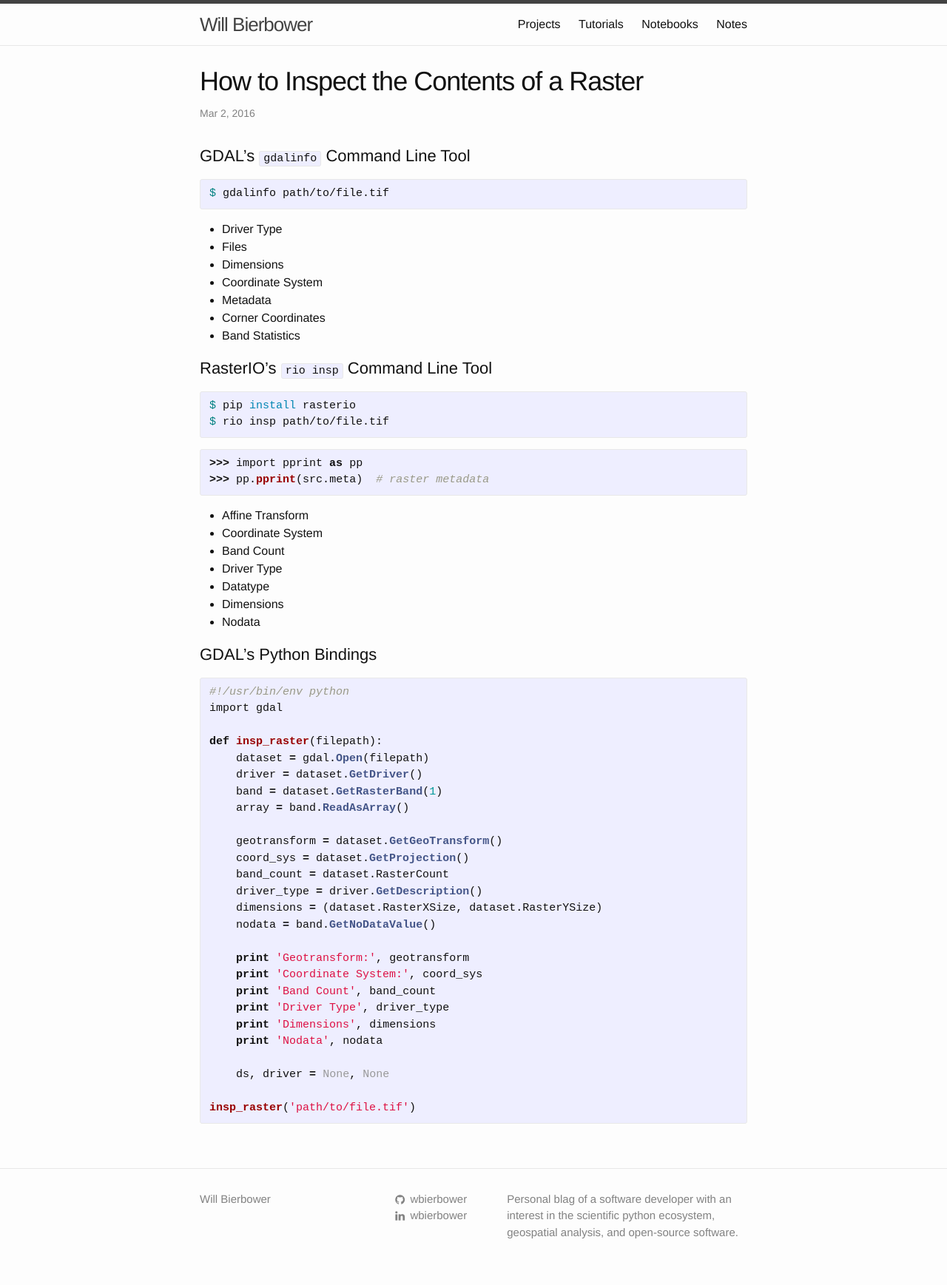
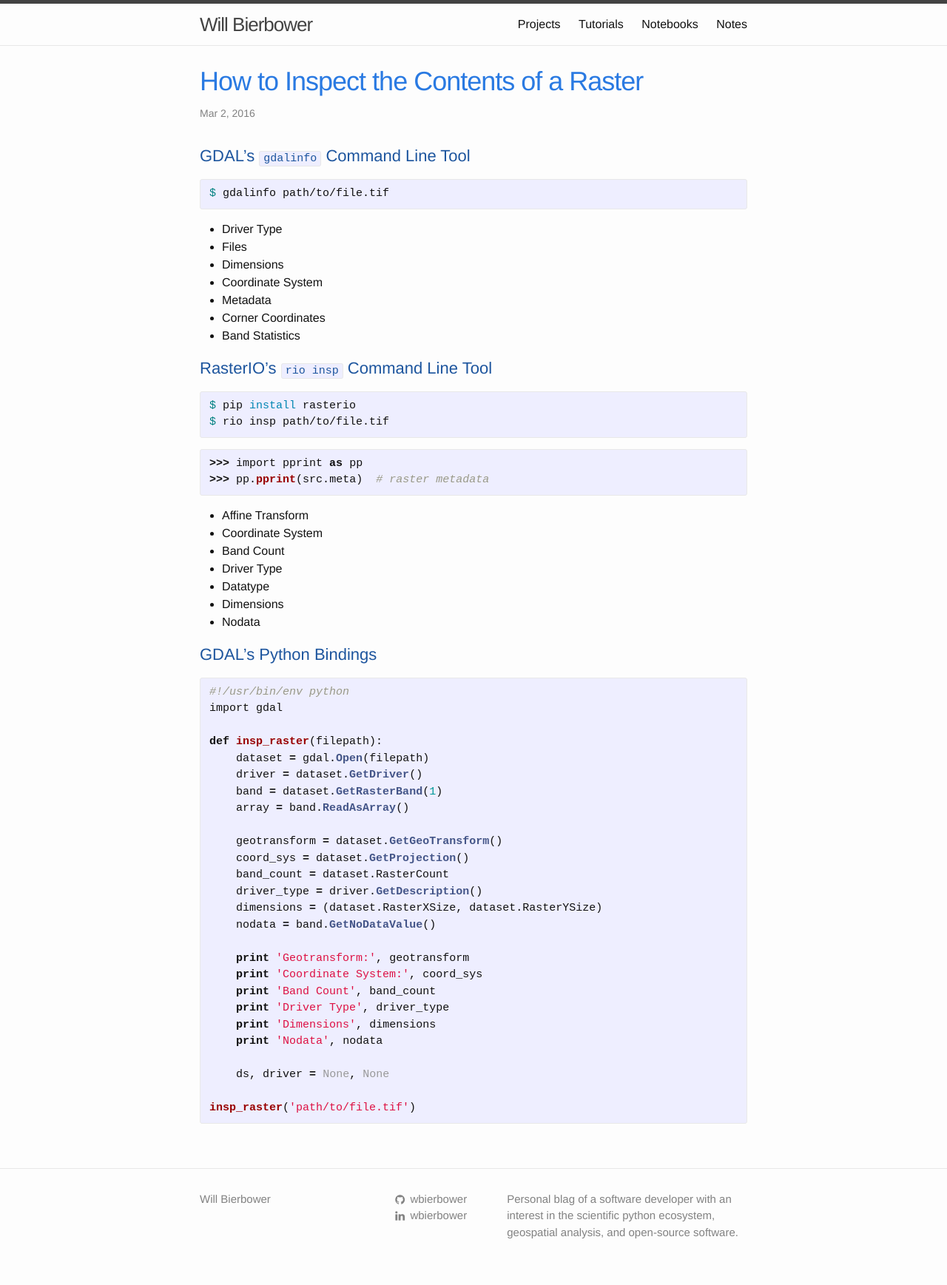
Before and after one commit to wbierbower/wbierbower.github.io, a Jekyll site: the page built from _posts/2016-03-02-how-to-insp-raster.md, in a window 1280 px wide. Shown: the whole page at 74% size. Built offline with Jekyll 4.4.1, drawn with Linux system fonts in a browser that asks for light colours; nearby versions of some CDN libraries; Markdown is read by kramdown in place of the engine named in the settings.

Commit message:
Fiddle more with site styling

```diff
--- a/_sass/_layout.scss
+++ b/_sass/_layout.scss
@@ -204,11 +204,17 @@
 
     @include media-query($on-laptop) {
         font-size: 36px;
-    }
+    };
+
+    color: $brand-color;
 }
 
 .post-content {
     margin-bottom: $spacing-unit;
+
+    h2,h3,h4 {
+      color: $brand-color-darker;
+    }
 
     h2 {
         font-size: 28px;
--- a/css/main.scss
+++ b/css/main.scss
@@ -16,6 +16,7 @@ $spacing-unit:     30px;
 $text-color:       #111;
 $background-color: #fdfdfd;
 $brand-color:      #2a7ae2;
+$brand-color-darker: #1D559E;
 
 $grey-color:       #828282;
 $grey-color-light: lighten($grey-color, 40%);
@@ -26,7 +27,6 @@ $content-width:    800px;
 
 $on-palm:          600px;
 $on-laptop:        800px;
-
 
 
 // Using media queries with like this:
```
